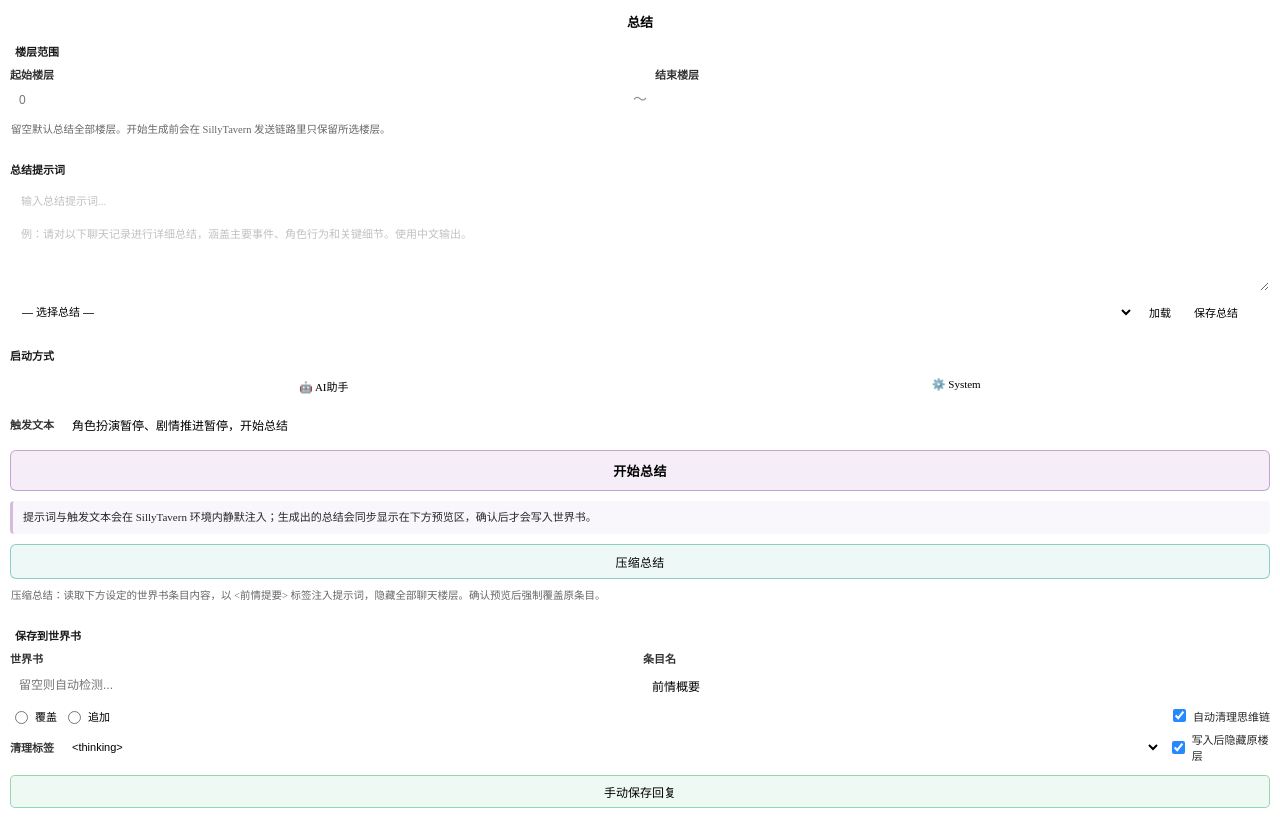
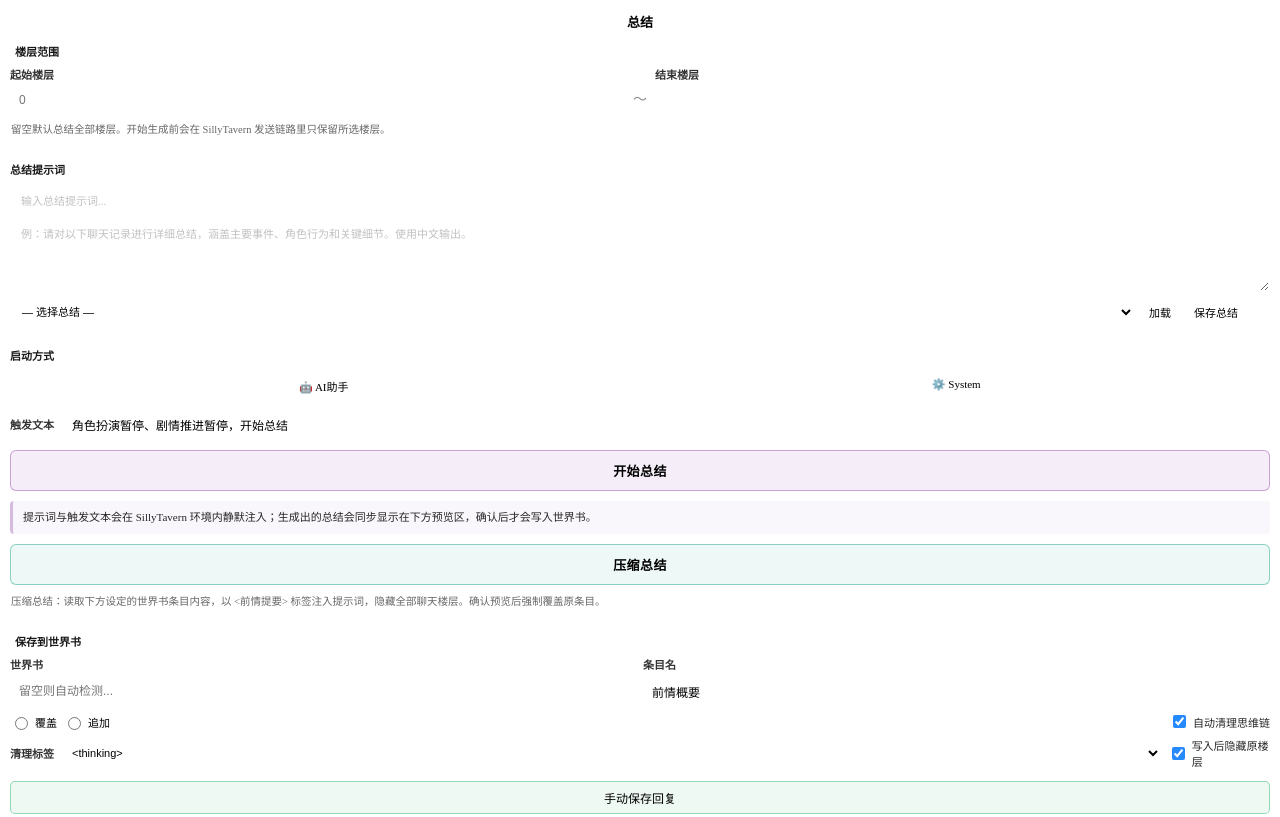
Before and after one commit to Tangchuzhi/simple-box, a website: page 总结/index.html in a window 1280 px wide. Shown: the top 817 px of the page. Drawn offline with Linux system fonts and the light colour scheme.

Commit message:
Add files via upload

```diff
--- a/总结/index.html
+++ b/总结/index.html
@@ -158,6 +158,7 @@
 
                 <div class="smry-wi-field">
                     <label class="smry-wi-label" for="smry-wi-entryname">条目名</label>
+                    <div class="smry-wi-input-wrap">
                         <input
                             type="text"
                             id="smry-wi-entryname"
@@ -165,6 +166,8 @@
                             value="前情概要"
                             placeholder="前情概要"
                         />
+                        <div class="smry-wi-btn-spacer"></div>
+                    </div>
                 </div>
             </div>
 
@@ -797,18 +800,24 @@
 }
 
 /* ── 压缩总结按钮 ────────────────────────────────────────────── */
+.smry-wi-btn-spacer {
+    width: 30px;
+    flex-shrink: 0;
+}
+
 .smry-compress-btn {
     display: block;
     width: 100%;
-    padding: 8px;
+    padding: 10px;
     margin: 10px 0 6px;
     border: 1px solid rgba(22, 160, 133, 0.45);
     border-radius: 6px;
     background: rgba(22, 160, 133, 0.07);
     color: var(--SmartThemeTextColor);
-    font-size: 12px;
+    font-size: 13px;
+    font-weight: bold;
     cursor: pointer;
-    letter-spacing: 0.02em;
+    letter-spacing: 0.03em;
     transition: background 0.2s, border-color 0.2s, color 0.2s;
 }
 
```
Lines whose indentation alone changed are shown as unchanged.
